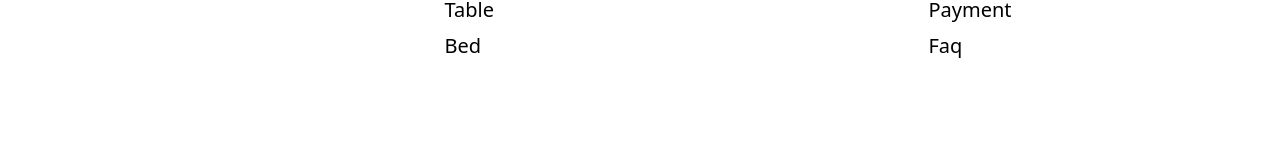
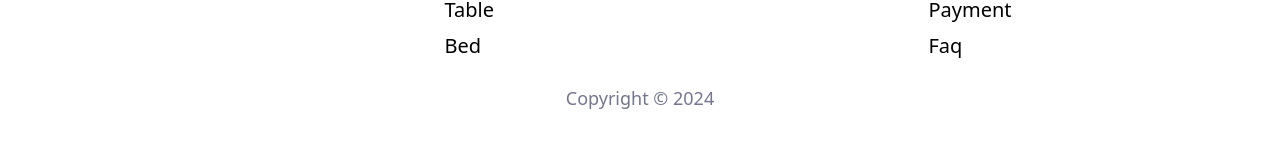
Before and after one commit to zablon-oigo/react-shop, a React (Vite) app: page / in a window 1280 px wide. Shown: the part 3381-3522 px from the top of the page. Before the commit the page ends 3481 px from the top, so only its background shows below. Built offline with nearby package versions, Linux system fonts and the light colour scheme.

Commit message:
Adding Copyright notice

```diff
--- a/src/components/Footer.jsx
+++ b/src/components/Footer.jsx
@@ -26,7 +26,11 @@ export class Footer extends Component {
         </div>
         </div>
         </div>
-        <div className=""></div>
+        <div className="">
+          <p className="text-lg font-light text-gray text-center mt-4">
+            Copyright &copy; {new Date().getFullYear()}
+          </p>
+        </div>
       </footer>
     )
   }
```
